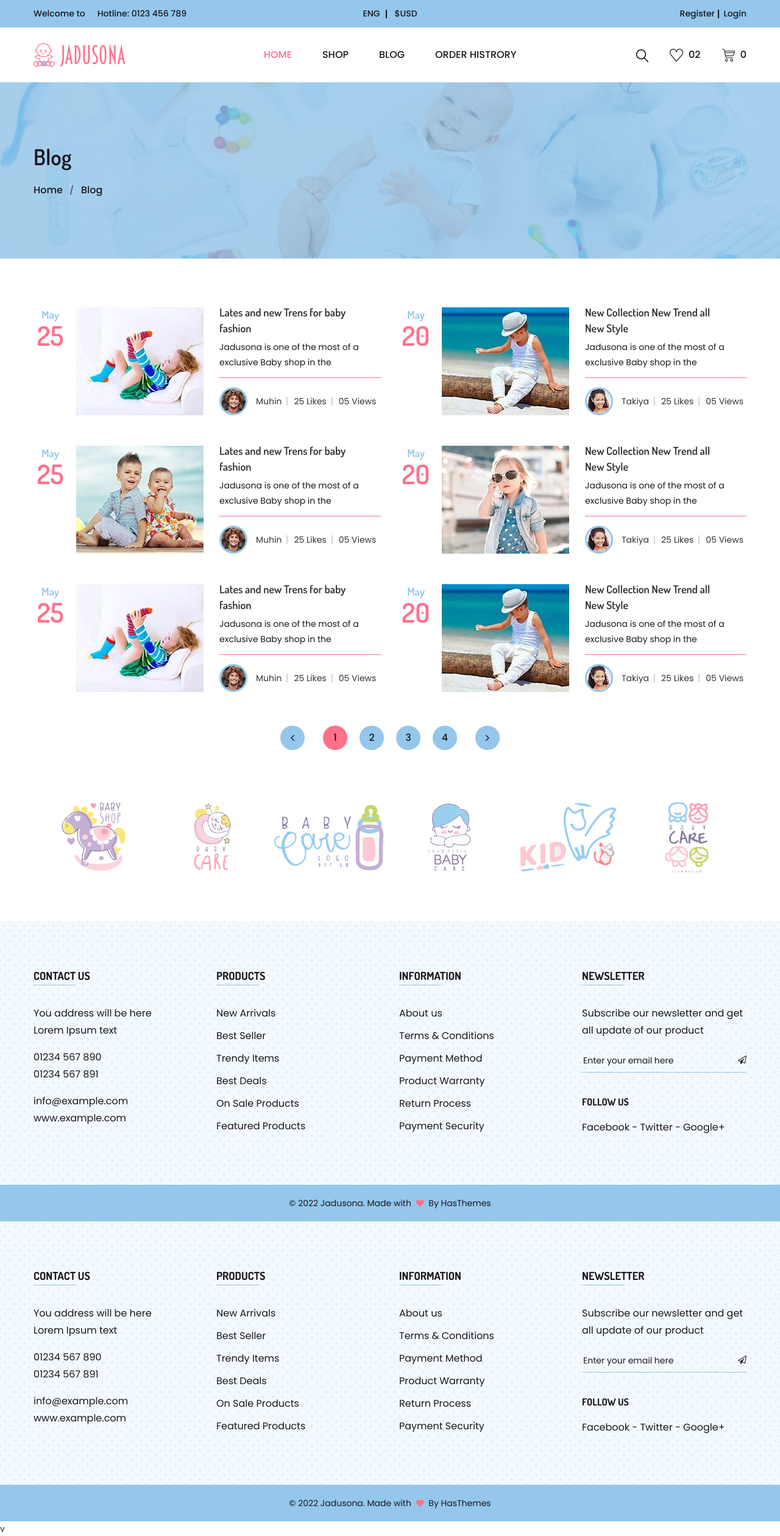
After one commit to hvdoanh/group_2, a PHP site: page /group_2/views/clients/blog.php in a window 1280 px wide. The commit adds this page. Shown: the whole page at 61% size. Run offline with PHP 8.4, Linux system fonts and the light colour scheme; data that the repository does not hold is empty; some libraries are stand-ins or nearby versions; some web fonts are replaced.

Commit message:
câp nhan them

```diff
--- a/index.php
+++ b/index.php
@@ -19,6 +19,7 @@ require_once __DIR__ . "/controllers/AuthController.php";
 require_once __DIR__ . "/controllers/CartController.php";
 require_once __DIR__ . "/controllers/SearchController.php";
 require_once __DIR__ . "/controllers/OrderController.php";
+require_once __DIR__ . "/controllers/ShopController.php";
 
 
 
@@ -41,6 +42,8 @@ match ($ctl) {
     'search' => (new SearchController)->search(),
     'list-order' => (new OrderController)->showOrderUser(),
     'order-detail-user' => (new OrderController)->detailOrderUser(),
+    'shop'=>(new ShopController)->shop(),
+    'blog'=>(new BlogController)->blog(),
 
     default => view('errors.404'),
 };
--- a/views/admin/header.php
+++ b/views/admin/header.php
@@ -46,5 +46,8 @@
                         <button class="btn btn-outline-success" type="submit">Search</button>
                     </form>
                 </div>
+
             </div>
+
+            <a href="<?= ROOT_URL?>">Đăng Xuất</a>
         </nav>
--- /dev/null
+++ b/views/clients/blog.php
@@ -0,0 +1,278 @@
+<?php include_once   ROOT_DIR . "views/clients/header.php" ?>
+
+
+<div class="main-wrapper">
+
+
+    <!-- Page Banner Section Start -->
+    <div class="page-banner-section section" style="background-image: url(assets/images/hero/hero-1.jpg)">
+        <div class="container">
+            <div class="row">
+                <div class="page-banner-content col">
+
+                    <h1>Blog</h1>
+                    <ul class="page-breadcrumb">
+                        <li><a href="index.html">Home</a></li>
+                        <li><a href="blog.html">Blog</a></li>
+                    </ul>
+
+                </div>
+            </div>
+        </div>
+    </div><!-- Page Banner Section End -->
+
+    <!-- Blog Section Start -->
+    <div class="blog-section section section-padding">
+        <div class="container">
+            <div class="row">
+
+                <div class="col-lg-6 col-12 mb-50">
+                    <div class="blog-item">
+                        <div class="image-wrap">
+                            <h4 class="date">May <span>25</span></h4>
+                            <a class="image" href="single-blog.html"><img src="assets/images/blog/blog-1.jpg" alt=""></a>
+                        </div>
+                        <div class="content">
+                            <h4 class="title"><a href="single-blog.html">Lates and new Trens for baby fashion</a></h4>
+                            <div class="desc">
+                                <p>Jadusona is one of the most of a exclusive Baby shop in the</p>
+                            </div>
+                            <ul class="meta">
+                                <li><a href="#"><img src="assets/images/blog/blog-author-1.jpg" alt="Blog Author">Muhin</a></li>
+                                <li><a href="#">25 Likes</a></li>
+                                <li><a href="#">05 Views</a></li>
+                            </ul>
+                        </div>
+                    </div>
+                </div>
+
+                <div class="col-lg-6 col-12 mb-50">
+                    <div class="blog-item">
+                        <div class="image-wrap">
+                            <h4 class="date">May <span>20</span></h4>
+                            <a class="image" href="single-blog.html"><img src="assets/images/blog/blog-2.jpg" alt=""></a>
+                        </div>
+                        <div class="content">
+                            <h4 class="title"><a href="single-blog.html">New Collection New Trend all New Style</a></h4>
+                            <div class="desc">
+                                <p>Jadusona is one of the most of a exclusive Baby shop in the</p>
+                            </div>
+                            <ul class="meta">
+                                <li><a href="#"><img src="assets/images/blog/blog-author-2.jpg" alt="Blog Author">Takiya</a></li>
+                                <li><a href="#">25 Likes</a></li>
+                                <li><a href="#">05 Views</a></li>
+                            </ul>
+                        </div>
+                    </div>
+                </div>
+
+                <div class="col-lg-6 col-12 mb-50">
+                    <div class="blog-item">
+                        <div class="image-wrap">
+                            <h4 class="date">May <span>25</span></h4>
+                            <a class="image" href="single-blog.html"><img src="assets/images/blog/blog-3.jpg" alt=""></a>
+                        </div>
+                        <div class="content">
+                            <h4 class="title"><a href="single-blog.html">Lates and new Trens for baby fashion</a></h4>
+                            <div class="desc">
+                                <p>Jadusona is one of the most of a exclusive Baby shop in the</p>
+                            </div>
+                            <ul class="meta">
+                                <li><a href="#"><img src="assets/images/blog/blog-author-1.jpg" alt="Blog Author">Muhin</a></li>
+                                <li><a href="#">25 Likes</a></li>
+                                <li><a href="#">05 Views</a></li>
+                            </ul>
+                        </div>
+                    </div>
+                </div>
+
+                <div class="col-lg-6 col-12 mb-50">
+                    <div class="blog-item">
+                        <div class="image-wrap">
+                            <h4 class="date">May <span>20</span></h4>
+                            <a class="image" href="single-blog.html"><img src="assets/images/blog/blog-4.jpg" alt=""></a>
+                        </div>
+                        <div class="content">
+                            <h4 class="title"><a href="single-blog.html">New Collection New Trend all New Style</a></h4>
+                            <div class="desc">
+                                <p>Jadusona is one of the most of a exclusive Baby shop in the</p>
+                            </div>
+                            <ul class="meta">
+                                <li><a href="#"><img src="assets/images/blog/blog-author-2.jpg" alt="Blog Author">Takiya</a></li>
+                                <li><a href="#">25 Likes</a></li>
+                                <li><a href="#">05 Views</a></li>
+                            </ul>
+                        </div>
+                    </div>
+                </div>
+
+                <div class="col-lg-6 col-12 mb-50">
+                    <div class="blog-item">
+                        <div class="image-wrap">
+                            <h4 class="date">May <span>25</span></h4>
+                            <a class="image" href="single-blog.html"><img src="assets/images/blog/blog-1.jpg" alt=""></a>
+                        </div>
+                        <div class="content">
+                            <h4 class="title"><a href="single-blog.html">Lates and new Trens for baby fashion</a></h4>
+                            <div class="desc">
+                                <p>Jadusona is one of the most of a exclusive Baby shop in the</p>
+                            </div>
+                            <ul class="meta">
+                                <li><a href="#"><img src="assets/images/blog/blog-author-1.jpg" alt="Blog Author">Muhin</a></li>
+                                <li><a href="#">25 Likes</a></li>
+                                <li><a href="#">05 Views</a></li>
+                            </ul>
+                        </div>
+                    </div>
+                </div>
+
+                <div class="col-lg-6 col-12 mb-50">
+                    <div class="blog-item">
+                        <div class="image-wrap">
+                            <h4 class="date">May <span>20</span></h4>
+                            <a class="image" href="single-blog.html"><img src="assets/images/blog/blog-2.jpg" alt=""></a>
+                        </div>
+                        <div class="content">
+                            <h4 class="title"><a href="single-blog.html">New Collection New Trend all New Style</a></h4>
+                            <div class="desc">
+                                <p>Jadusona is one of the most of a exclusive Baby shop in the</p>
+                            </div>
+                            <ul class="meta">
+                                <li><a href="#"><img src="assets/images/blog/blog-author-2.jpg" alt="Blog Author">Takiya</a></li>
+                                <li><a href="#">25 Likes</a></li>
+                                <li><a href="#">05 Views</a></li>
+                            </ul>
+                        </div>
+                    </div>
+                </div>
+
+                <div class="col-12">
+                    <ul class="page-pagination">
+                        <li><a href="#"><i class="fa fa-angle-left"></i></a></li>
+                        <li class="active"><a href="#">1</a></li>
+                        <li><a href="#">2</a></li>
+                        <li><a href="#">3</a></li>
+                        <li><a href="#">4</a></li>
+                        <li><a href="#"><i class="fa fa-angle-right"></i></a></li>
+                    </ul>
+                </div>
+
+            </div>
+        </div>
+    </div><!-- Blog Section End -->
+
+    <!-- Brand Section Start -->
+    <div class="brand-section section section-padding pt-0">
+        <div class="container-fluid">
+            <div class="row">
+                <div class="brand-slider">
+
+                    <div class="brand-item col">
+                        <img src="assets/images/brands/brand-1.png" alt="">
+                    </div>
+
+                    <div class="brand-item col">
+                        <img src="assets/images/brands/brand-2.png" alt="">
+                    </div>
+
+                    <div class="brand-item col">
+                        <img src="assets/images/brands/brand-3.png" alt="">
+                    </div>
+
+                    <div class="brand-item col">
+                        <img src="assets/images/brands/brand-4.png" alt="">
+                    </div>
+
+                    <div class="brand-item col">
+                        <img src="assets/images/brands/brand-5.png" alt="">
+                    </div>
+
+                    <div class="brand-item col">
+                        <img src="assets/images/brands/brand-6.png" alt="">
+                    </div>
+
+                </div>
+            </div>
+        </div>
+    </div><!-- Brand Section End -->
+
+    <!-- Footer Top Section Start -->
+    <div class="footer-top-section section bg-theme-two-light section-padding">
+        <div class="container">
+            <div class="row mbn-40">
+
+                <div class="footer-widget col-lg-3 col-md-6 col-12 mb-40">
+                    <h4 class="title">CONTACT US</h4>
+                    <p>You address will be here<br/> Lorem Ipsum text</p>
+                    <p><a href="tel:01234567890">01234 567 890</a><a href="tel:01234567891">01234 567 891</a></p>
+                    <p><a href="mailto:info@example.com">info@example.com</a><a href="#">www.example.com</a></p>
+                </div>
+
+                <div class="footer-widget col-lg-3 col-md-6 col-12 mb-40">
+                    <h4 class="title">PRODUCTS</h4>
+                    <ul>
+                        <li><a href="#">New Arrivals</a></li>
+                        <li><a href="#">Best Seller</a></li>
+                        <li><a href="#">Trendy Items</a></li>
+                        <li><a href="#">Best Deals</a></li>
+                        <li><a href="#">On Sale Products</a></li>
+                        <li><a href="#">Featured Products</a></li>
+                    </ul>
+                </div>
+
+                <div class="footer-widget col-lg-3 col-md-6 col-12 mb-40">
+                    <h4 class="title">INFORMATION</h4>
+                    <ul>
+                        <li><a href="#">About us</a></li>
+                        <li><a href="#">Terms & Conditions</a></li>
+                        <li><a href="#">Payment Method</a></li>
+                        <li><a href="#">Product Warranty</a></li>
+                        <li><a href="#">Return Process</a></li>
+                        <li><a href="#">Payment Security</a></li>
+                    </ul>
+                </div>
+
+                <div class="footer-widget col-lg-3 col-md-6 col-12 mb-40">
+                    <h4 class="title">NEWSLETTER</h4>
+                    <p>Subscribe our newsletter and get all update of our product</p>
+
+                    <form id="mc-form" class="mc-form footer-subscribe-form">
+                        <input id="mc-email" autocomplete="off" placeholder="Enter your email here" name="EMAIL" type="email">
+                        <button id="mc-submit"><i class="fa fa-paper-plane-o"></i></button>
+                    </form>
+                    <!-- mailchimp-alerts Start -->
+                    <div class="mailchimp-alerts">
+                        <div class="mailchimp-submitting"></div><!-- mailchimp-submitting end -->
+                        <div class="mailchimp-success"></div><!-- mailchimp-success end -->
+                        <div class="mailchimp-error"></div><!-- mailchimp-error end -->
+                    </div><!-- mailchimp-alerts end -->
+
+                    <h5>FOLLOW US</h5>
+                    <p class="footer-social"><a href="#">Facebook</a> - <a href="#">Twitter</a> - <a href="#">Google+</a></p>
+
+                </div>
+
+            </div>
+        </div>
+    </div><!-- Footer Top Section End -->
+
+    <!-- Footer Bottom Section Start -->
+    <div class="footer-bottom-section section bg-theme-two pt-15 pb-15">
+        <div class="container">
+            <div class="row">
+                <div class="col text-center">
+                    <p class="footer-copyright">© 2022 Jadusona. Made with <i class="fa fa-heart heart-icon"></i> By <a target="_blank" href="https://hasthemes.com/">HasThemes</a></p>
+                </div>
+            </div>
+        </div>
+    </div><!-- Footer Bottom Section End -->
+
+</div>
+
+
+
+
+
+
+
+<?php include_once   ROOT_DIR . "views/clients/footer.php" ?>v
--- a/views/clients/carts/cart.php
+++ b/views/clients/carts/cart.php
@@ -75,7 +75,7 @@
                         <button type="submit" class="btn btn-warning">
                             Cập nhật giỏ hàng
                         </button>
-                        <a href=" #">Continue Shopping</a>
+                        <a href=" <?=ROOT_URL ?>">Continue Shopping</a>
                     </div>
                     <div class="cart-coupon">
                         <h4>Coupon</h4>
--- a/views/clients/header.php
+++ b/views/clients/header.php
@@ -172,33 +172,15 @@
                                                 <?php endforeach  ?>
                                             </ul>
                                         </li>
-                                        <li><a href="shop.html">SHOP</a>
-                                            <ul class="sub-menu">
-                                                <li><a href="shop.html">Shop</a></li>
-                                                <li><a href="shop-left-sidebar.html">Shop Left Sidebar</a></li>
-                                                <li><a href="shop-right-sidebar.html">Shop Right Sidebar</a></li>
-                                                <li><a href="single-product.html">Single Product</a></li>
-                                                <li><a href="single-product-left-sidebar.html">Single Product Left
-                                                        Sidebar</a></li>
-                                                <li><a href="single-product-right-sidebar.html">Single Product Right
-                                                        Sidebar</a></li>
-                                            </ul>
+                                        <li>
+
+                                        <a href="<?= ROOT_URL . '?ctl=shop' ?>">SHOP</a>
                                         </li>
-                                        <li><a href="#">PAGES</a>
-                                            <ul class="sub-menu">
-                                                <li><a href="cart.html">Cart</a></li>
-                                                <li><a href="checkout.html">Checkout</a></li>
-                                                <li><a href="login-register.html">Login & Register</a></li>
-                                                <li><a href="my-account.html">My Account</a></li>
-                                                <li><a href="wishlist.html">Wishlist</a></li>
-                                                <li><a href="404.html">404 Error</a></li>
-                                            </ul>
-                                        </li>
-                                        <li><a href="blog.html">BLOG</a>
-                                            <ul class="sub-menu">
-                                                <li><a href="blog.html">Blog</a></li>
-                                                <li><a href="single-blog.html">Single Blog</a></li>
-                                            </ul>
+
+
+
+                                        <li><a href="<?= ROOT_URL . '?ctl=blog' ?>">BLOG</a></li>
+
                                         </li>
                                         <li><a href="<?= ROOT_URL . '?ctl=list-order' ?>">ORDER HISTRORY</a></li>
                                     </ul>
```
Also changed, not shown: controllers/ShopController.php (added, +38 -0 lines), views/clients/shop.php (added, +298 -0 lines), controllers/HomeController.php (line endings or trailing spaces).
